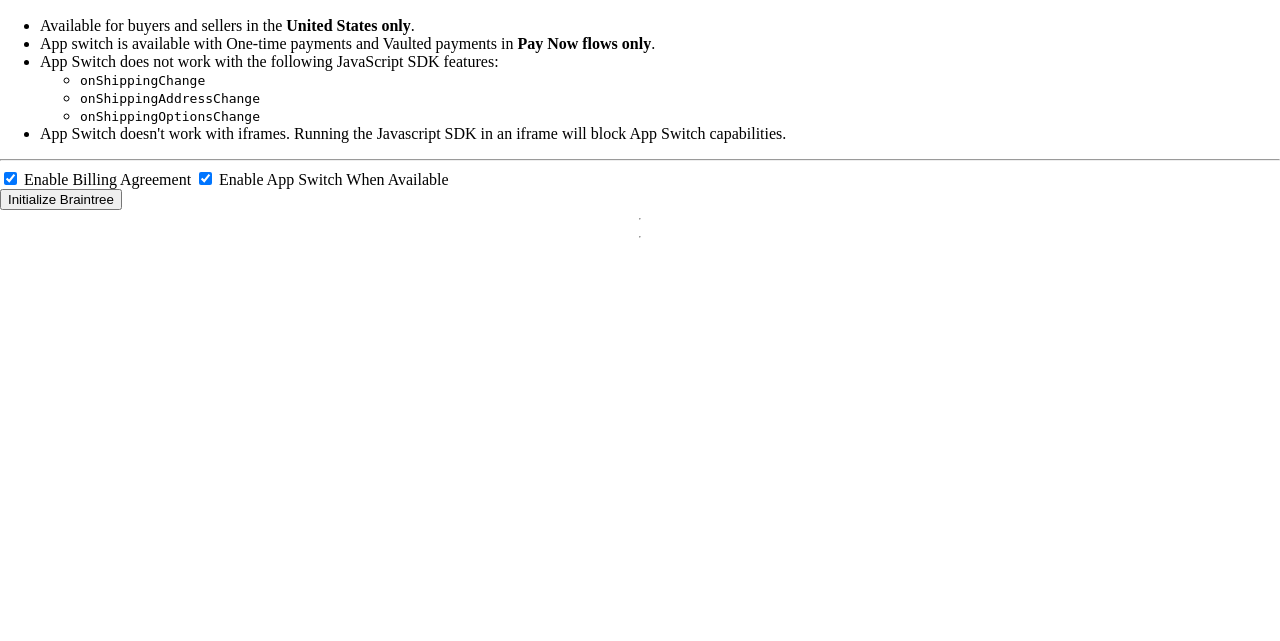
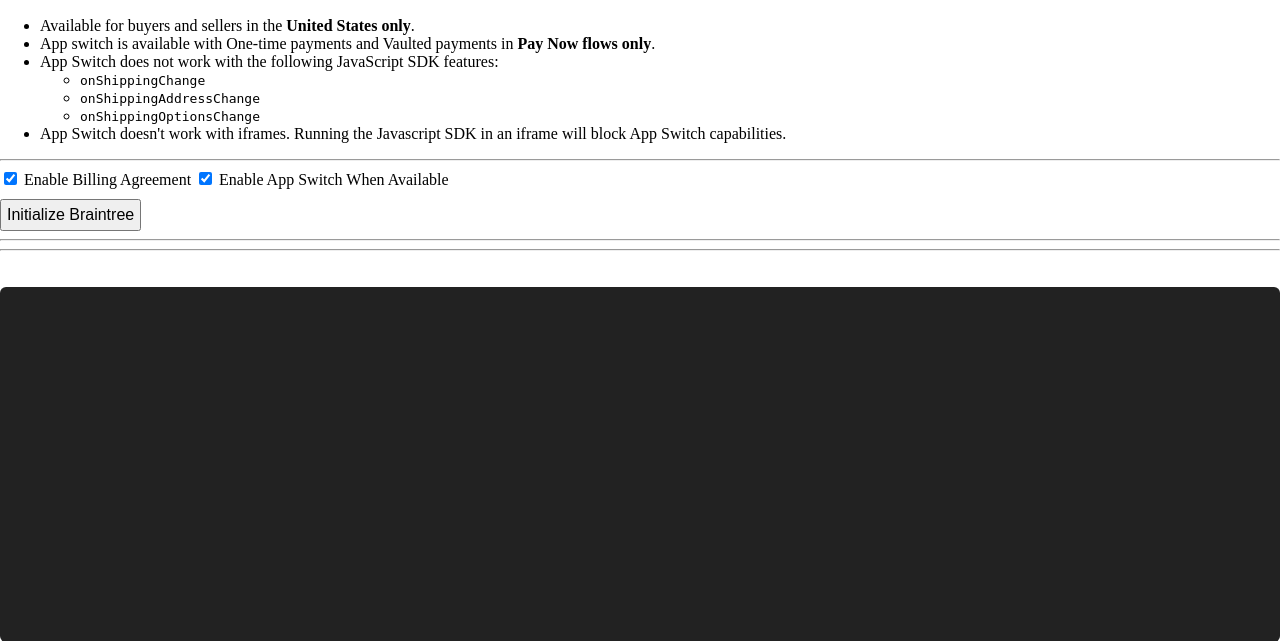
Before and after one commit to cvenchong/BT-2025, a Flask app: page /public/braintree/hosted-fields/sdk/app-switch/index_new.html in a window 1280 px wide. Shown: the part 158-799 px from the top of the page. Run offline with Flask 3, Linux system fonts and the light colour scheme; some libraries are stand-ins or nearby versions.

Commit message:
Update index_new.html

```diff
--- a/templates/public/braintree/hosted-fields/sdk/app-switch/index_new.html
+++ b/templates/public/braintree/hosted-fields/sdk/app-switch/index_new.html
@@ -43,7 +43,8 @@
             Enable App Switch When Available
           </label>
         </div>
-          <button onclick="initBT()">Initialize Braintree</button>
+        <div> <!-- style this button bigger and nicer -->
+          <button onclick="initBT()" style="font-size: 1em;padding: 5px 5px;margin-top: 10px;">Initialize Braintree</button>
         </div>
 
 
```
